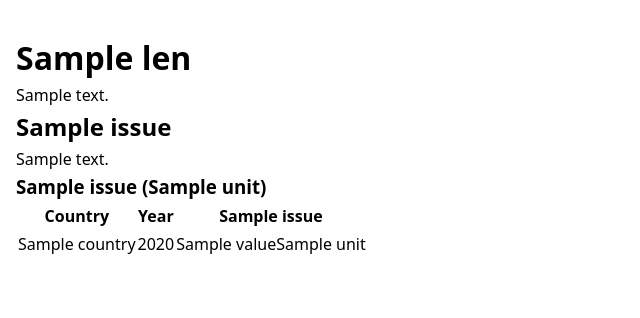
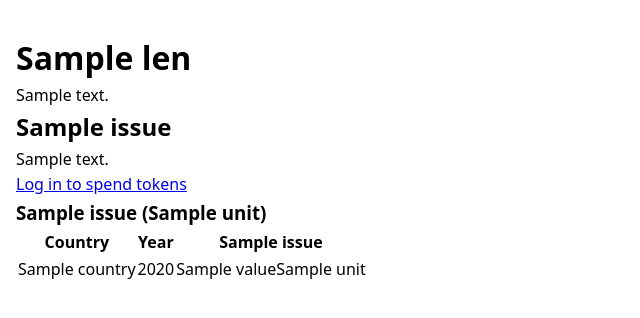
Before and after one commit to Karlo-I/conviction, a Flask app: template templates/lens.html in a window 1280 px wide. Shown: the part 74-392 px from the top of the page, without its empty margins (0-640 px from the left). Run offline with Flask 3, Linux system fonts and the light colour scheme; the template is opened without the code that fills it: most values are stand-ins (such as "Sample title", 1, 10 or a date in 2020).

Commit message:
Week 2: token spend system working, all three lenses rendering

```diff
--- a/app.py
+++ b/app.py
@@ -144,6 +144,7 @@ def lens(slug):
         issue_slug = row['slug']
         if issue_slug not in issues:
             issues[issue_slug] = {
+                'issue_id': row['id'],
                 'title': row['title'],
                 'description': row['description'],
                 'indicator_name': row['indicator_name'],
@@ -160,6 +161,32 @@ def lens(slug):
     return render_template('lens.html', lens=lens, issues=issues)
 
 
+# Handles token spend on an issue - checks balance, writes ledger, redirects to lens
+# Calls models.get_token_balance, models.add_token_transactions; requires login
+@app.route('/spend', methods=['POST'])
+def spend():
+    if 'user_id' not in session:
+        flash('You need to be logged in to spend tokens.', 'error')
+        return redirect(url_for('login'))
+
+    db = get_db()
+    user_id = session['user_id']
+    issue_id = request.form.get('issue_id', type=int)
+    lens_slug = request.form.get('lens_slug', '')
+
+    if not issue_id or not lens_slug:
+        flash('Invalid request.', 'error')
+        return redirect(url_for('index'))
+
+    balance = models.get_token_balance(db, user_id)
+
+    if balance < 1:
+        flash('Insufficient tokens', 'error')
+        return redirect(url_for('lens', slug=lens_slug))
+
+    models.add_token_transactions(db, user_id, -1, 'spend', issue_id=issue_id)
+    flash('Token spent.', 'success')
+    return redirect(url_for('lens', slug=lens_slug))
 
 # IMPORTANT: Delete these two lines when the project moves to PROD
 if __name__ == '__main__':
--- a/templates/lens.html
+++ b/templates/lens.html
@@ -11,6 +11,16 @@
     <div class="issue">
         <h2>{{ issue.title }}</h2>
         <p>{{ issue.description }}</p>
+
+        {% if session.user_id %}
+        <form method="POST" action="{{ url_for('spend') }}">
+            <input type="hidden" name="issue_id" value="{{ issue.issue_id }}">
+            <input type="hidden" name="lens_slug" value="{{ lens.slug }}">
+            <button type="submit">Spend token</button>
+        </form>
+        {% else %}
+        <a href="{{ url_for('login') }}">Log in to spend tokens</a>
+        {% endif %}
 
         {% if issue.data_points %}
         <div class="data-table">
@@ -39,5 +49,8 @@
         {% endif %}
     </div>
     {% endfor %}
+
+
+
 </div>
 {% endblock %}
```
